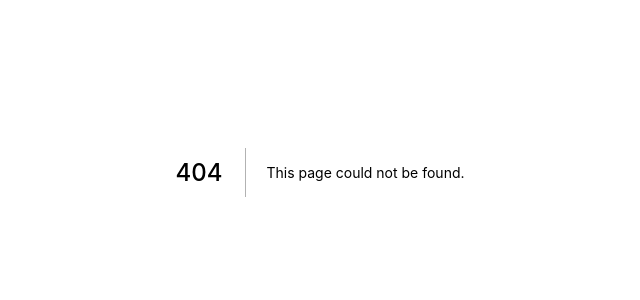
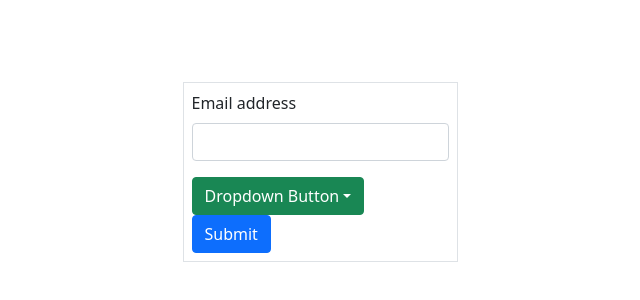
Before and after one commit to dariovp/ja-hackathon, a Next.js app: page /register in a window 1280 px wide. Before the commit this address had no page. Shown: the part 228-528 px from the top of the page, without its empty margins (320-960 px from the left). Built offline with nearby package versions, Linux system fonts and the light colour scheme.

Commit message:
para mati

```diff
--- a/components/NavBar.jsx
+++ b/components/NavBar.jsx
@@ -1,8 +1,10 @@
-
+import { useRouter } from 'next/router'
 import { NavBarItem, Text, StyledNavBar } from './NavBar.styles';
 
 
 export default function NavBar () {
+
+	const router = useRouter();
 
 	return (
 		<StyledNavBar className="navbar navbar-expand-lg navbar-dark" >
@@ -24,7 +26,7 @@ export default function NavBar () {
 				`${duration['_data']['months']} m ${duration['_data']['days']} d ${duration['_data']['hours']} hrs ${duration['_data']['minutes']} min ${duration['_data']['seconds']} sec`
 			}
 		</Text> */}
-        <button className="btn btn-light me-2">Launch</button>
+        <button className="btn btn-light me-2" onClick={() => { router.push("/register") }}>Launch</button>
     </div>
   </div>
 		</StyledNavBar>
--- a/package.json
+++ b/package.json
@@ -17,6 +17,7 @@
     "moment": "^2.29.1",
     "next": "10.0.5",
     "react": "17.0.1",
+    "react-bootstrap": "^1.4.3",
     "react-dom": "17.0.1",
     "styled-components": "^5.2.1"
   }
--- a/pages/index.js
+++ b/pages/index.js
@@ -34,10 +34,9 @@ export default function Home() {
 	useEffect(() => {
 		let timer;
 		if(duration) {
-			let clone = duration.clone();
 			timer = setInterval(() => {
 				console.log("Cambiando", duration)
-				setDuration(clone.subtract(1, 'seconds'));
+				setDuration(duration.clone().subtract(1, 'seconds'));
 		  }, 1000);
 		}
 
--- /dev/null
+++ b/pages/register/index.js
@@ -0,0 +1,27 @@
+import { Dropdown } from "react-bootstrap";
+
+export default function Register () {
+
+	return (
+		<div className="vw-100 vh-100 d-flex justify-content-center align-items-center">
+			<form className="border p-2">
+				<div className="mb-3">
+					<label for="exampleInputEmail1" className="form-label">Email address</label>
+					<input type="email" className="form-control" id="exampleInputEmail1" aria-describedby="emailHelp" />
+				</div>
+				<Dropdown>
+					<Dropdown.Toggle variant="success" id="dropdown-basic">
+						Dropdown Button
+					</Dropdown.Toggle>
+
+					<Dropdown.Menu>
+						<Dropdown.Item href="#/action-1">Action</Dropdown.Item>
+						<Dropdown.Item href="#/action-2">Another action</Dropdown.Item>
+						<Dropdown.Item href="#/action-3">Something else</Dropdown.Item>
+					</Dropdown.Menu>
+				</Dropdown>
+				<button type="submit" className="btn btn-primary">Submit</button>
+			</form>
+		</div>
+	);
+}
```
Also changed, not shown: components/Section/Intro/index.jsx (+13 -8 lines), 1 other file (tests, documents, lock files or other folders).
